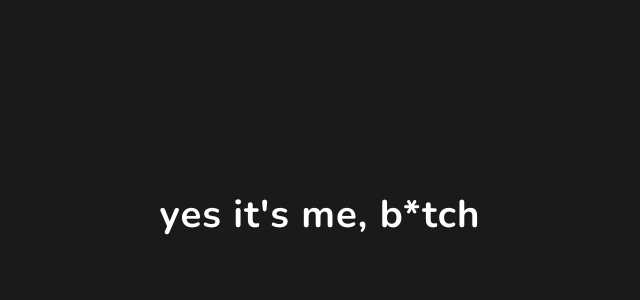
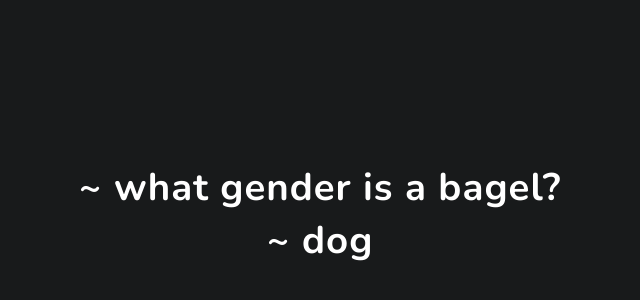
Before and after one commit to yatharthagoenka/bagel, a React (Create React App) app in the folder web/: page / in a window 1280 px wide. Shown: the part 186-486 px from the top of the page, without its empty margins (320-960 px from the left). Built offline with nearby package versions, Linux system fonts and the light colour scheme.

Commit message:
fix: only push image if web dir has changes

```diff
--- a/web/package.json
+++ b/web/package.json
@@ -1,5 +1,5 @@
 {
-  "name": "bagel-demo",
+  "name": "bagel-web",
   "version": "0.1.0",
   "private": true,
   "dependencies": {
--- a/web/src/App.js
+++ b/web/src/App.js
@@ -4,7 +4,9 @@ function App() {
   return (
     <div className="App">
       <div className="bagel-text">
-        yes it&apos;s me, b*tch
+        ~ what gender is a bagel?
+        <br/>
+        ~ dog
       </div>
     </div>
   );
```
Also changed, not shown: 2 other files (tests, documents, lock files or other folders).
